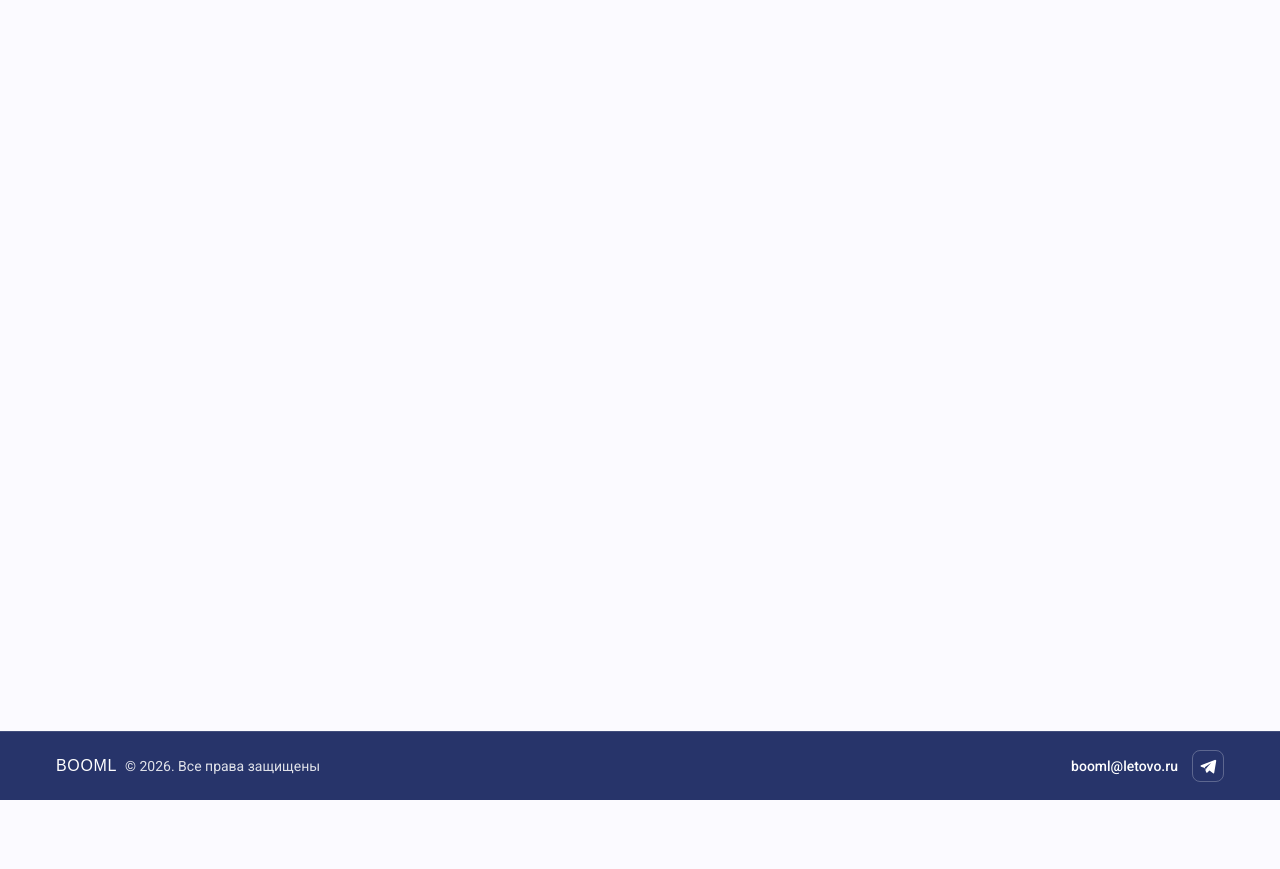
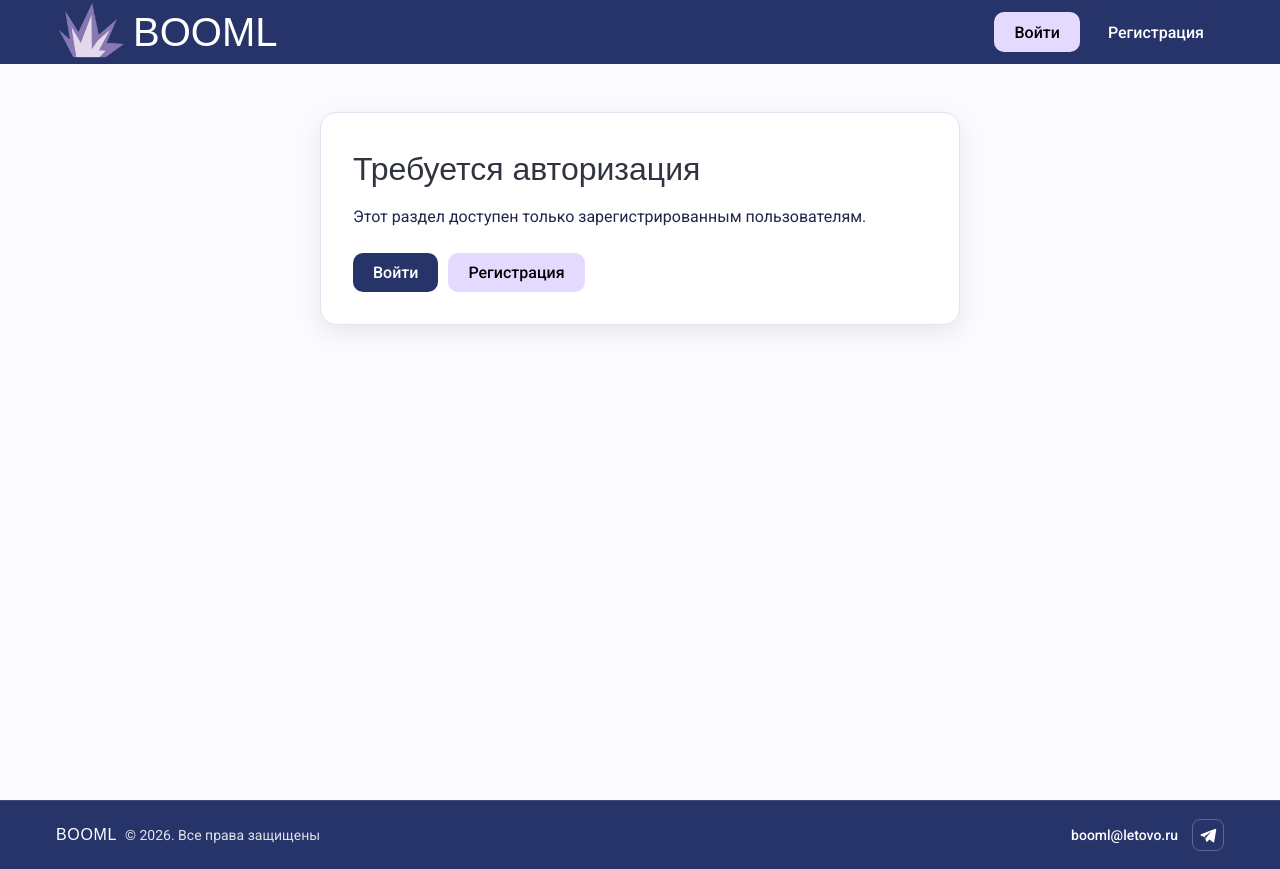
Before and after one commit to gurovic/booml, a Vue app in the folder frontend/: page /auth-required in a window 1280 px wide. Before the commit the page ends 800 px from the top, so only its background shows below. Built offline with nearby package versions, Linux system fonts and the light colour scheme; no server answers; a web font is replaced by a local one.

Commit message:
feat: guest course catalog and auth gating

```diff
--- a/frontend/src/components/ui/UiBreadcrumbs.vue
+++ b/frontend/src/components/ui/UiBreadcrumbs.vue
@@ -27,6 +27,7 @@ import { useRoute } from 'vue-router'
 import { contestApi } from '@/api'
 import { ensureCourseTreeLoaded, getCourseById, getSectionById, getSectionChain } from '@/utils/courseTreeCache'
 import { normalizeContestProblemLabel } from '@/utils/contestProblemLabel'
+import { useUserStore } from '@/stores/UserStore'
 
 const props = defineProps({
   section: { type: Object, default: null },
@@ -37,6 +38,7 @@ const props = defineProps({
 })
 
 const route = useRoute()
+const userStore = useUserStore()
 const items = ref([])
 const fetchedContest = ref(null)
 
@@ -159,10 +161,12 @@ const refresh = async () => {
   }
 
   if (name === 'courses') {
+    const isAuthorized = !!userStore.currentUser
+    const label = isAuthorized ? 'Мои курсы' : 'Каталог курсов'
     list.push({
       key: 'courses',
-      label: 'Мои курсы',
-      title: 'Мои курсы',
+      label,
+      title: label,
       to: null,
     })
     items.value = list
--- a/frontend/src/components/ui/UiHeader.vue
+++ b/frontend/src/components/ui/UiHeader.vue
@@ -31,12 +31,28 @@
           </button>
         </nav>
 
+        <div v-if="isAuthorized" class="header__actions">
           <button
             class="button button--secondary header__button"
             @click="handleButton"
           >
-          {{ isAuthorized ? 'Выйти' : 'Войти' }}
+            Выйти
           </button>
+        </div>
+        <div v-else class="header__actions">
+          <button
+            class="button button--secondary header__button"
+            @click="handleLoginClick"
+          >
+            Войти
+          </button>
+          <button
+            class="button button--primary header__button"
+            @click="handleRegisterClick"
+          >
+            Регистрация
+          </button>
+        </div>
       </div>
     </div>
   </header>
@@ -55,13 +71,21 @@ let user = userStore.getCurrentUser()
 let isAuthorized = computed(() => user.value != null)
 
 const handleButton = async () => {
-  if (isAuthorized.value) {
   await userStore.logoutUser()
   if (router.currentRoute.value.path !== '/') {
     router.push('/')
   }
-  } else {
+}
+
+const handleLoginClick = () => {
+  if (router.currentRoute.value.path !== '/login') {
     router.push('/login')
+  }
+}
+
+const handleRegisterClick = () => {
+  if (router.currentRoute.value.path !== '/register') {
+    router.push('/register')
   }
 }
 
@@ -162,4 +186,10 @@ const handleProfileClick = () => {
   display: flex;
   align-items: center;
 }
+
+.header__actions {
+  display: flex;
+  align-items: center;
+  gap: 8px;
+}
 </style>
--- /dev/null
+++ b/frontend/src/pages/AuthRequiredPage.vue
@@ -0,0 +1,93 @@
+<template>
+  <div class="auth-required-page">
+    <UiHeader />
+    <main class="auth-required-page__content container">
+      <section class="auth-required-card">
+        <h1 class="auth-required-card__title">Требуется авторизация</h1>
+        <p class="auth-required-card__text">
+          Этот раздел доступен только зарегистрированным пользователям.
+        </p>
+        <div class="auth-required-card__actions">
+          <button
+            type="button"
+            class="button button--primary"
+            @click="goToLogin"
+          >
+            Войти
+          </button>
+          <button
+            type="button"
+            class="button button--secondary"
+            @click="goToRegister"
+          >
+            Регистрация
+          </button>
+        </div>
+      </section>
+    </main>
+  </div>
+</template>
+
+<script setup>
+import { computed } from 'vue'
+import { useRoute, useRouter } from 'vue-router'
+import UiHeader from '@/components/ui/UiHeader.vue'
+
+const route = useRoute()
+const router = useRouter()
+
+const redirectPath = computed(() => {
+  const raw = route.query.redirect
+  const value = Array.isArray(raw) ? raw[0] : raw
+  return typeof value === 'string' && value.startsWith('/') ? value : '/'
+})
+
+const goToLogin = () => {
+  router.push({ name: 'login', query: { redirect: redirectPath.value } })
+}
+
+const goToRegister = () => {
+  router.push({ name: 'register', query: { redirect: redirectPath.value } })
+}
+</script>
+
+<style scoped>
+.auth-required-page {
+  min-height: 100vh;
+  background: var(--color-bg-default);
+}
+
+.auth-required-page__content {
+  padding-top: 48px;
+  padding-bottom: 48px;
+}
+
+.auth-required-card {
+  max-width: 640px;
+  margin: 0 auto;
+  padding: 32px;
+  border-radius: 16px;
+  border: 1px solid var(--color-border-default);
+  background: var(--color-bg-card);
+  box-shadow: 0 8px 24px rgba(0, 0, 0, 0.08);
+}
+
+.auth-required-card__title {
+  margin: 0 0 12px;
+  font-size: 32px;
+  color: var(--color-title-text);
+}
+
+.auth-required-card__text {
+  margin: 0;
+  font-size: 16px;
+  color: var(--color-text-secondary);
+}
+
+.auth-required-card__actions {
+  display: flex;
+  gap: 10px;
+  margin-top: 24px;
+  flex-wrap: wrap;
+}
+</style>
--- a/frontend/src/pages/HomePage.vue
+++ b/frontend/src/pages/HomePage.vue
@@ -4,7 +4,7 @@
     <div class="home__content">
       <div class="home__layout">
         <div class="home__main">
-          <div v-for="section in sections" :key="section.id" class="section-card">
+          <div v-for="section in visibleSections" :key="section.id" class="section-card">
             <div class="section-header-row">
               <button
                 type="button"
@@ -46,7 +46,7 @@
             </ul>
           </div>
 
-          <div v-if="standalone.length && isAuthorized" class="section-card">
+          <div v-if="standalone.length" class="section-card">
             <div class="section-header-row">
               <button
                 type="button"
@@ -77,18 +77,26 @@
             </ul>
           </div>
 
-          <div v-if="(!sections.length && !standalone.length) || (!isAuthorized)" class="section-card empty-state">
+          <div v-if="!hasAnyCourses" class="section-card empty-state">
             <div class="empty-state__content">
               <h2 class="empty-state__title">Нет доступных курсов</h2>
               <p class="empty-state__text">
-                Войдите в систему, чтобы увидеть доступные курсы
+                {{ isAuthorized ? 'Пока у вас нет доступных курсов.' : 'Открытых курсов пока нет. Войдите, чтобы получить доступ к учебному разделу.' }}
               </p>
+              <div class="empty-state__actions" v-if="!isAuthorized">
                 <button
                   class="button button--primary empty-state__button"
                   @click="router.push('/login')"
                 >
                   Войти
                 </button>
+                <button
+                  class="button button--secondary empty-state__button"
+                  @click="router.push('/register')"
+                >
+                  Регистрация
+                </button>
+              </div>
             </div>
           </div>
         </div>
@@ -221,6 +229,23 @@ const hasChildren = item => Array.isArray(item?.children) && item.children.lengt
 // Root nodes from the API are sections; render them even if empty so teachers can add content.
 const sections = computed(() => courses.value.filter(item => item?.type === 'section'))
 const standalone = computed(() => courses.value.filter(item => item?.type !== 'section'))
+
+const countCourses = (node) => {
+  if (!node) return 0
+  if (node.type === 'course') return 1
+  const children = Array.isArray(node.children) ? node.children : []
+  return children.reduce((sum, child) => sum + countCourses(child), 0)
+}
+
+const visibleSections = computed(() => {
+  if (isAuthorized.value) return sections.value
+  return sections.value.filter(section => countCourses(section) > 0)
+})
+
+const hasAnyCourses = computed(() => {
+  const sectionCourses = visibleSections.value.reduce((sum, section) => sum + countCourses(section), 0)
+  return sectionCourses + standalone.value.length > 0
+})
 
 const orderedChildren = section => {
   const list = section.children || []
@@ -1005,6 +1030,14 @@ onMounted(loadSidebar)
   padding: 10px 24px;
 }
 
+.empty-state__actions {
+  display: flex;
+  align-items: center;
+  justify-content: center;
+  gap: 10px;
+  flex-wrap: wrap;
+}
+
 @media (min-width: 900px) {
   .home__content { padding: 10px 32px 0; }
 }
--- a/frontend/src/pages/LoginPage.vue
+++ b/frontend/src/pages/LoginPage.vue
@@ -98,11 +98,12 @@
 
 <script setup>
 import { ref, reactive } from 'vue'
-import { useRouter } from 'vue-router'
+import { useRoute, useRouter } from 'vue-router'
 import { useUserStore } from '@/stores/UserStore'
 import '@/assets/styles/form.css'
 
 const router = useRouter()
+const route = useRoute()
 const userStore = useUserStore()
 
 const loading = ref(false)
@@ -111,6 +112,15 @@ const formData = reactive({
     password: ''
 })
 const formErrors = reactive({})
+
+const resolveRedirect = () => {
+    const raw = route.query.redirect
+    const value = Array.isArray(raw) ? raw[0] : raw
+    if (typeof value === 'string' && value.startsWith('/')) {
+        return value
+    }
+    return '/'
+}
 
 const clearErrors = () => {
     Object.keys(formErrors).forEach(key => {
@@ -126,7 +136,7 @@ const handleSubmit = async () => {
         const result = await userStore.loginUser(formData.username, formData.password)
 
         if (result.success) {
-            await router.push('/')
+            await router.push(resolveRedirect())
         } else {
             handleErrors(result.error)
         }
--- a/frontend/src/pages/ProblemPage.vue
+++ b/frontend/src/pages/ProblemPage.vue
@@ -110,7 +110,7 @@ id,pred
               </div>
             </div>
           </li>
-          <li class="problem__submissions problem__menu-item">
+          <li class="problem__submissions problem__menu-item" v-if="userStore.isAuthenticated">
             <h2 class="problem__submissions-title problem__item-title">Последние посылки</h2>
             <ul class="problem__submissions-list">
               <li class="problem__submission-head">
--- a/frontend/src/pages/RegisterPage.vue
+++ b/frontend/src/pages/RegisterPage.vue
@@ -198,11 +198,12 @@
 
 <script setup>
 import { ref, reactive } from 'vue'
-import { useRouter } from 'vue-router'
+import { useRoute, useRouter } from 'vue-router'
 import { useUserStore } from '@/stores/UserStore'
 import '@/assets/styles/form.css'
 
 const router = useRouter()
+const route = useRoute()
 const userStore = useUserStore()
 
 const loading = ref(false)
@@ -229,6 +230,15 @@ const roles = [
     }
 ]
 
+const resolveRedirect = () => {
+    const raw = route.query.redirect
+    const value = Array.isArray(raw) ? raw[0] : raw
+    if (typeof value === 'string' && value.startsWith('/')) {
+        return value
+    }
+    return '/'
+}
+
 const clearErrors = () => {
     Object.keys(formErrors).forEach(key => {
         delete formErrors[key]
@@ -246,7 +256,7 @@ const handleSubmit = async () => {
             const loginResult = await userStore.loginUser(formData.username, formData.password)
 
             if (loginResult.success) {
-                await router.push('/')
+                await router.push(resolveRedirect())
             } else {
                 formErrors.general = 'Регистрация прошла успешно, но не удалось войти автоматически. Пожалуйста, войдите вручную.'
             }
```
Also changed, not shown: frontend/src/pages/CoursesPage.vue (+3 -6 lines), frontend/src/router/index.js (+29 -0 lines), frontend/vue.config.js (+21 -5 lines), 2 other files (tests, documents, lock files or other folders). Lines whose indentation alone changed are shown as unchanged.
